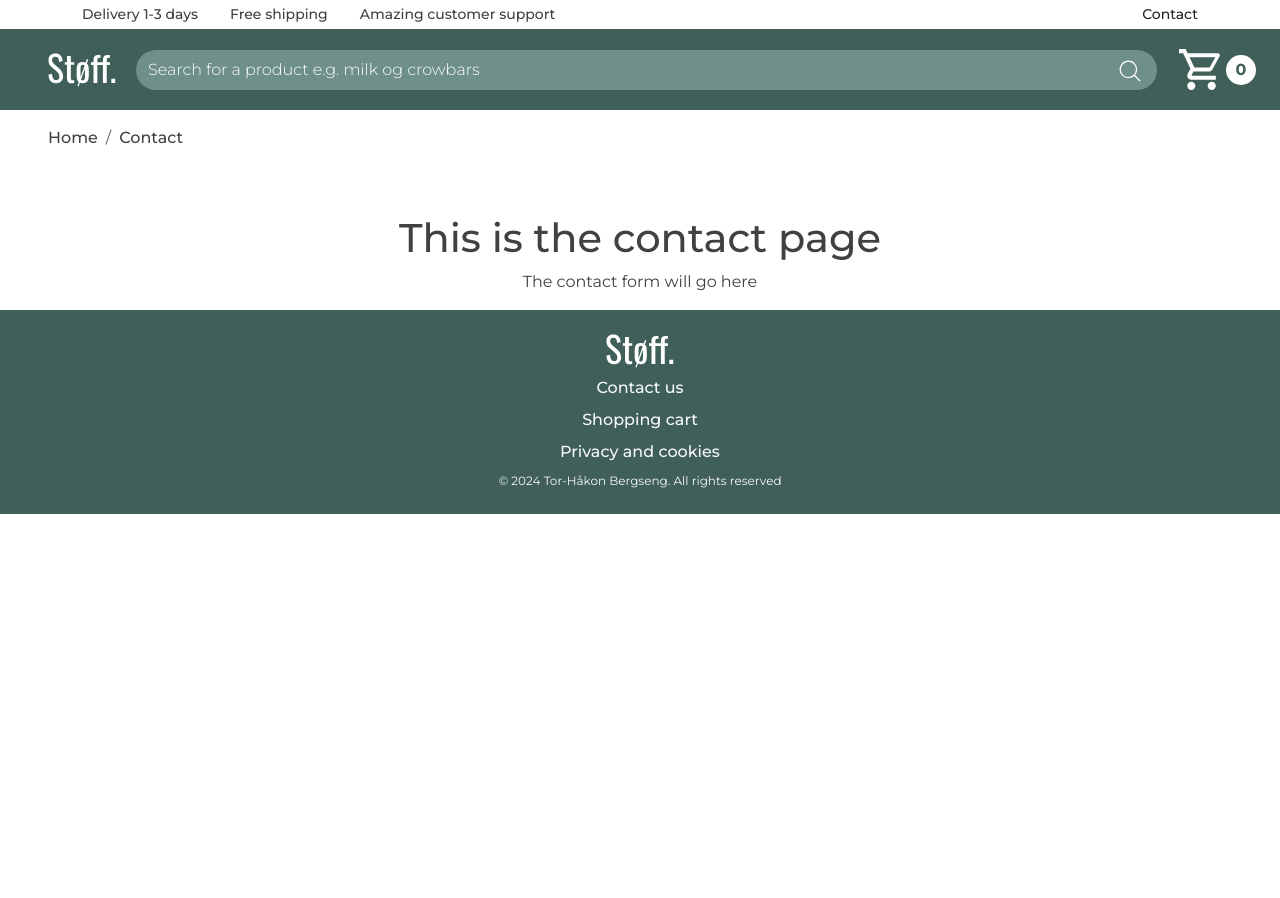
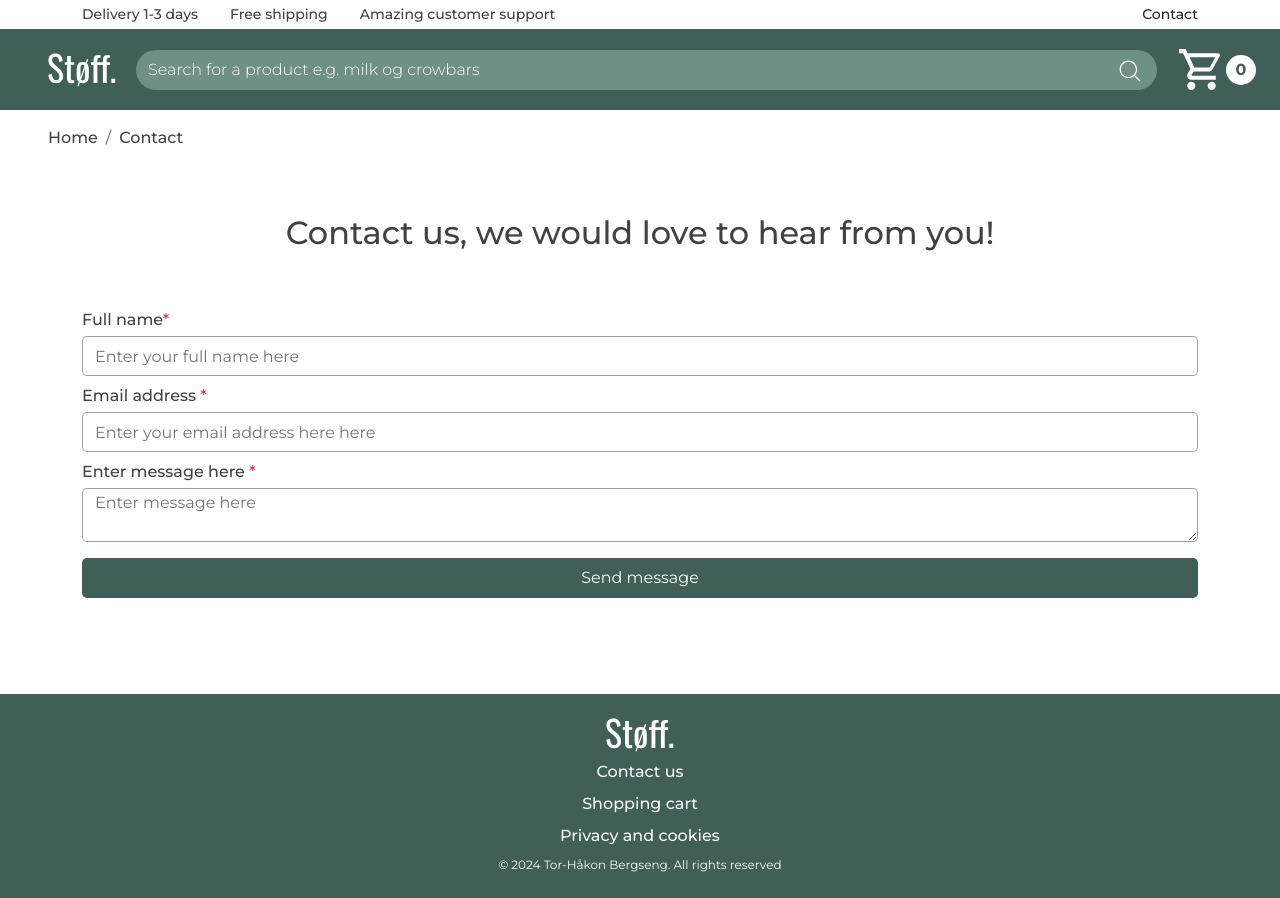
Before and after one commit to teehbee/frameworks_ca, a React (Vite) app: page /contact in a window 1280 px wide. Before the commit the page ends 800 px from the top, so only its background shows below. Built offline with nearby package versions, Linux system fonts and the light colour scheme.

Commit message:
set up contact form

```diff
--- /dev/null
+++ b/src/components/contactPage/form.jsx
@@ -0,0 +1,49 @@
+import React, { useState } from "react";
+
+function ContactForm() {
+  const [formData, setFormData] = React.useState({
+    fullName: "",
+    email: "",
+    message: "",
+  });
+
+  function onFormSubmit(event) {
+    event.preventDefault();
+    console.log(formData);
+  }
+
+  function handleChange(event) {
+    const { name, value } = event.target;
+    setFormData((prevFormData) => {
+      return {
+        ...prevFormData,
+        [name]: value,
+      };
+    });
+  }
+
+  const id = React.useId();
+
+  return (
+    <div className="container text-center py-5">
+      <h1 className="fs-1-25-to-2rem">Contact us, we would love to hear from you!</h1>
+      <form onSubmit={onFormSubmit} className="contact-form d-flex flex-column mx-auto py-3 py-md-5 text-start">
+        <label className="fs-0-75rem-to-1-rem mb-1" htmlFor={id + "-fullName"}>
+          Full name<span className="text-danger">*</span>
+        </label>
+        <input className="mb-2" type="text" name="fullName" value={formData.fullName} placeholder="Enter your full name here" onChange={handleChange} id={id + "-fullName"} />
+        <label className="fs-0-75rem-to-1-rem mb-1" htmlFor={id + "-emailAddress"}>
+          Email address <span className="text-danger">*</span>
+        </label>
+        <input className="mb-2" type="email" name="email" value={formData.email} placeholder="Enter your email address here here" onChange={handleChange} id={id + "-emailAddress"} />
+        <label className="fs-0-75rem-to-1-rem mb-1" htmlFor={id + "-message"}>
+          Enter message here <span className="text-danger">*</span>
+        </label>
+        <textarea className="mb-3" name="message" id={id + "-message"} value={formData.message} placeholder="Enter message here" onChange={handleChange}></textarea>
+        <button className="green-button button-square py-1 py-md-2">Send message</button>
+      </form>
+    </div>
+  );
+}
+
+export default ContactForm;
--- a/src/pages/contact.jsx
+++ b/src/pages/contact.jsx
@@ -1,14 +1,8 @@
 import React from "react";
+import ContactForm from "../components/contactPage/form";
 
 function Contact() {
-  return (
-    <div>
-      <div className="container text-center pt-5">
-        <h1>This is the contact page</h1>
-        <p>The contact form will go here</p>
-      </div>
-    </div>
-  );
+  return <ContactForm />;
 }
 
 export default Contact;
--- a/src/styles/style.scss
+++ b/src/styles/style.scss
@@ -190,12 +190,19 @@ $custom-fs-4-rem: 4rem;
   padding-bottom: 10px;
 }
 
+.button-square {
+  border-radius: 5px;
+}
+
 // Text
 
-.link-text,
+.link-text {
+  font-weight: 500;
+  cursor: pointer;
+}
+
 .header-text {
   font-weight: 500;
-  cursor: pointer;
 }
 
 .link-text:hover {
@@ -313,6 +320,23 @@ $custom-fs-4-rem: 4rem;
 
 .search-icon {
   right: 20px;
+}
+
+// Contact page
+
+.contact-form input {
+  height: 36px;
+}
+
+.contact-form label {
+  font-weight: 500;
+}
+
+.contact-form input,
+.contact-form textarea {
+  text-indent: 10px;
+  border-radius: 5px;
+  border: 1px solid rgba(65, 65, 65, 0.5);
 }
 
 // Product page
@@ -438,6 +462,9 @@ $custom-fs-4-rem: 4rem;
     display: flex;
     flex-direction: column;
   }
+  .contact-form input {
+    height: 40px;
+  }
 }
 
 @media screen and (min-width: 992px) {
```
